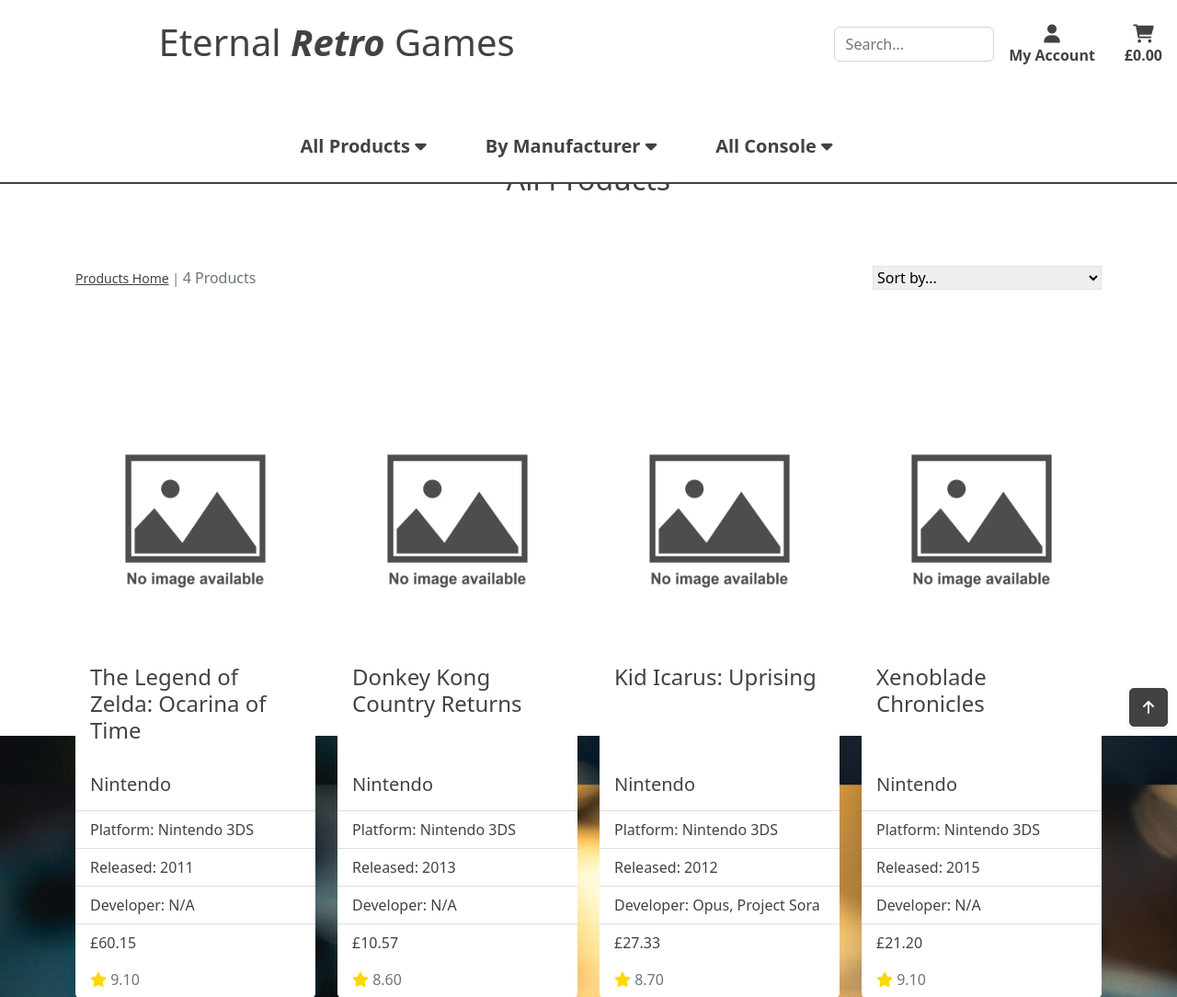
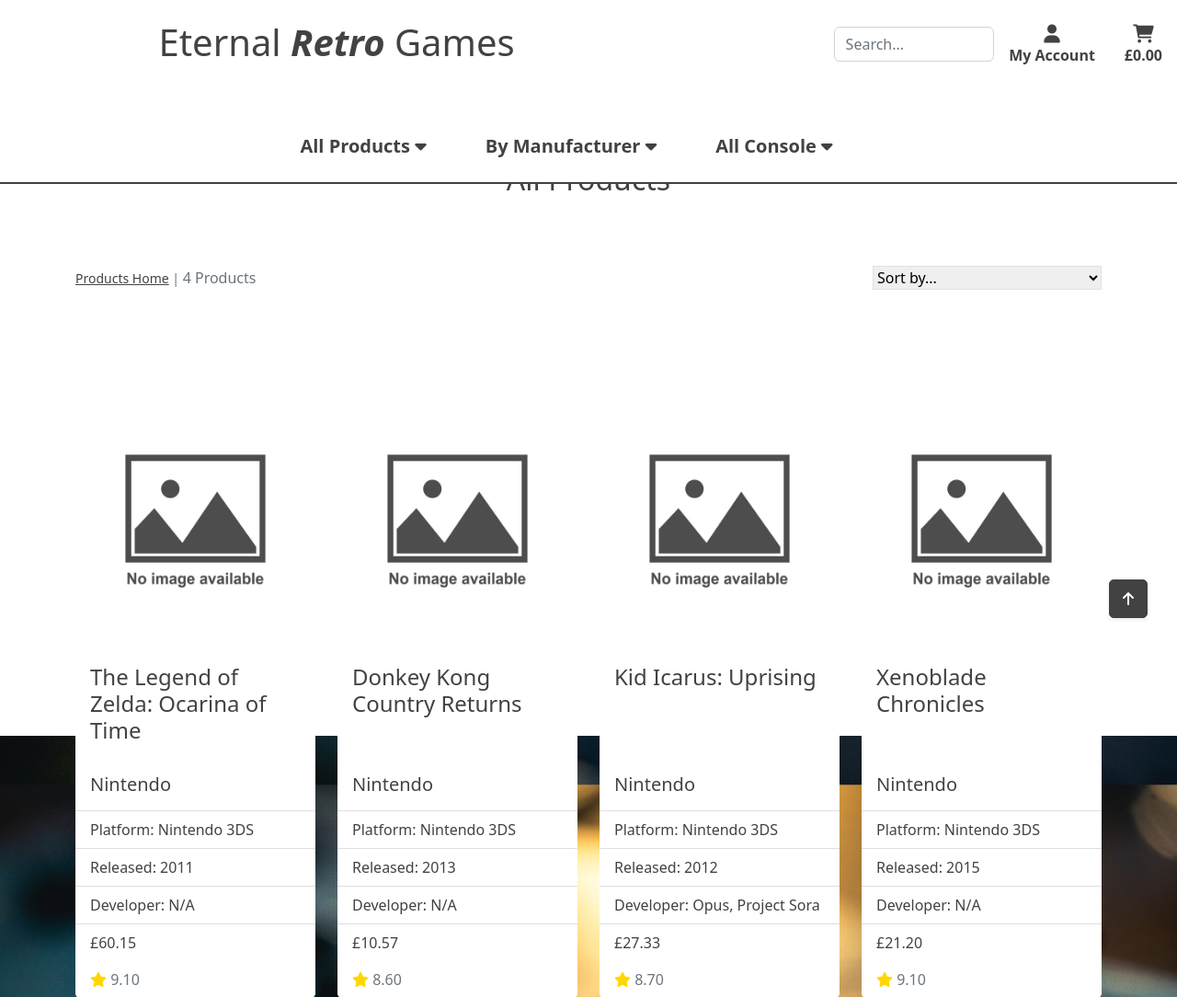
Before and after one commit to Daferia/Eternal-Retro-Games, a Django app: page /products/?platform=3DS in a window 1280 px wide. Shown: the top 1084 px of the page at 92% size. Run offline with Django 4.2, Linux system fonts and the light colour scheme; data comes from the database, SQL or seed files in the repository; some libraries are stand-ins or nearby versions.

Commit message:
repositioned scroll to top button

```diff
--- a/static/css/base.css
+++ b/static/css/base.css
@@ -203,8 +203,8 @@
   height: 42px;
   width: 42px;
   position: fixed;
-  bottom: 10px;
-  right: 10px;
+  bottom: 8rem;
+  right: 2rem;
   background-color: #fff;
   cursor: pointer;
 }
```
